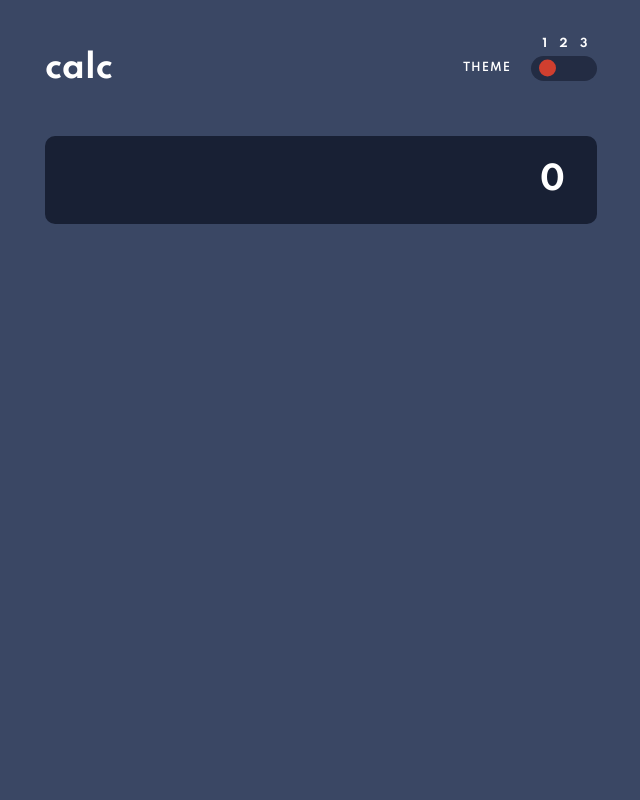
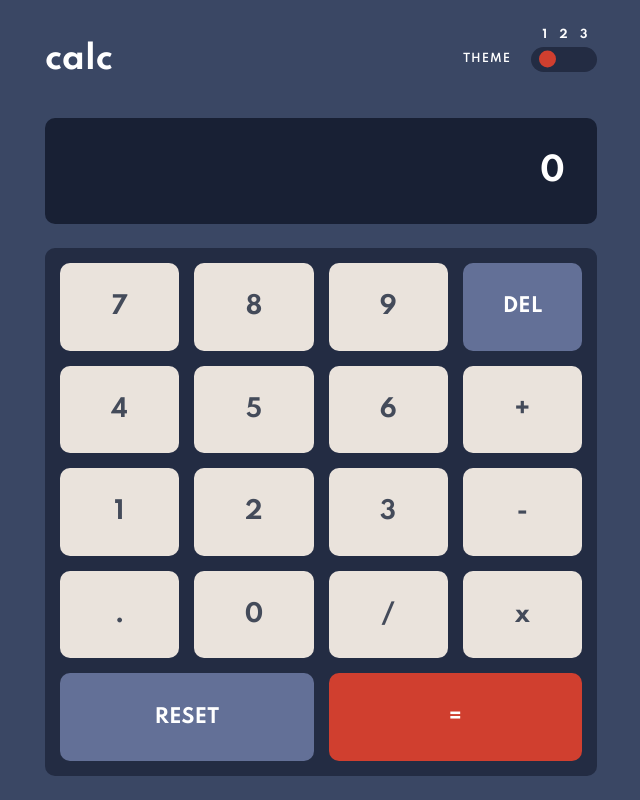
Before and after one commit to dawidmatyjasik/calculator, a React (Create React App) app: page / in a window 1280 px wide. Shown: the whole page, without its empty margins (319-959 px from the left). Built offline with nearby package versions, Linux system fonts and the light colour scheme.

Commit message:
complete theme switcher

```diff
--- a/src/App.js
+++ b/src/App.js
@@ -1,7 +1,7 @@
 import styled, { ThemeProvider } from "styled-components";
 import { GlobalStyle } from "./theme/globalStyles";
 import { dark, light, violet } from "./theme/theme";
-import Page from "./Page";
+import Page from "./Page/Page";
 import { useEffect, useState } from "react";
 
 function App() {
--- a/src/Page/Elements.js
+++ b/src/Page/Elements.js
@@ -7,7 +7,7 @@ export const Wrapper = styled.div`
   margin: 0 auto;
   display: grid;
   grid-template-columns: 1fr;
-  grid-template-rows: 12.5fr 12.5fr 75fr;
+  grid-template-rows: 10fr 15fr 75fr;
   gap: 1.5rem;
   padding: 1.5rem;
 `;
--- a/src/Page/index.js
+++ b/src/Page/Page.js
@@ -1,6 +1,7 @@
 import React from "react";
-import Header from "../components/Header";
-import Result from "../components/Result";
+import Header from "../components/Header/Header";
+import Keypad from "../components/Keypad/Keypad";
+import Result from "../components/Result/Result";
 import { Wrapper } from "./Elements";
 
 const Page = ({ counter, setCounter }) => {
@@ -8,6 +9,7 @@ const Page = ({ counter, setCounter }) => {
     <Wrapper>
       <Header counter={counter} setCounter={setCounter} />
       <Result />
+      <Keypad />
     </Wrapper>
   );
 };
--- /dev/null
+++ b/src/components/Keypad/Key.js
@@ -0,0 +1,21 @@
+import React from "react";
+import { KeyContainer, KeyName } from "./KeypadElements";
+
+const Key = ({ columnStart, columnEnd, rowStart, rowEnd, name, word, sum }) => {
+  return (
+    <KeyContainer
+      columnStart={columnStart}
+      columnEnd={columnEnd}
+      rowStart={rowStart}
+      rowEnd={rowEnd}
+      word={word}
+      sum={sum}
+    >
+      <KeyName word={word} sum={sum}>
+        {name}
+      </KeyName>
+    </KeyContainer>
+  );
+};
+
+export default Key;
--- /dev/null
+++ b/src/components/Keypad/Keypad.js
@@ -0,0 +1,44 @@
+import Key from "./Key";
+import { KeypadContainer } from "./KeypadElements";
+
+const Keypad = () => {
+  return (
+    <KeypadContainer>
+      <Key name={"7"}></Key>
+      <Key name={"8"}></Key>
+      <Key name={"9"}></Key>
+      <Key name={"DEL"} word></Key>
+      <Key name={"4"}></Key>
+      <Key name={"5"}></Key>
+      <Key name={"6"}></Key>
+      <Key name={"+"}></Key>
+      <Key name={"1"}></Key>
+      <Key name={"2"}></Key>
+      <Key name={"3"}></Key>
+      <Key name={"-"}></Key>
+      <Key name={"."}></Key>
+      <Key name={"0"}></Key>
+      <Key name={"/"}></Key>
+      <Key name={"x"}></Key>
+      <Key
+        secondary
+        name={"RESET"}
+        word
+        columnStart={1}
+        columnEnd={3}
+        rowStart={5}
+        rowEnd={6}
+      ></Key>
+      <Key
+        name={"="}
+        columnStart={3}
+        columnEnd={5}
+        rowStart={5}
+        rowEnd={6}
+        sum
+      ></Key>
+    </KeypadContainer>
+  );
+};
+
+export default Keypad;
--- /dev/null
+++ b/src/components/Keypad/KeypadElements.js
@@ -0,0 +1,39 @@
+import styled from "styled-components";
+
+export const KeypadContainer = styled.section`
+  height: 100%;
+  width: 100%;
+  background-color: ${({ theme }) => theme.background.keypad};
+  border-radius: 10px;
+  padding: 15px;
+  display: grid;
+  grid-template-columns: repeat(4, 1fr);
+  grid-template-rows: repeat(5, 1fr);
+  gap: 15px;
+`;
+export const KeyContainer = styled.button`
+  grid-column-start: ${(props) => props.columnStart};
+  grid-column-end: ${(props) => props.columnEnd};
+  grid-row-start: ${(props) => props.rowStart};
+  grid-row-end: ${(props) => props.rowEnd};
+  border-radius: 10px;
+  display: grid;
+  place-items: center;
+  background: ${({ theme, word, sum }) =>
+    (word === true && theme.keys.keyBackground) ||
+    (sum === true && theme.keys.toggleBackground) ||
+    theme.keys.delBackground};
+  border: none;
+`;
+export const KeyName = styled.h1`
+  font-size: ${({ word, sum }) =>
+    (sum && "1.2rem") || (word && "1.2rem") || "1.5rem"};
+  color: ${({ theme, word, sum }) =>
+    (word === true && theme.text.del) ||
+    (sum === true && theme.text.sum) ||
+    theme.text.content};
+`;
+
+export const KeyContainerWord = styled(KeyContainer)`
+  background: ${({ theme }) => theme.keys.keyBackground};
+`;
--- a/src/theme/theme.js
+++ b/src/theme/theme.js
@@ -14,8 +14,9 @@ export const dark = {
   },
   text: {
     keys: "hsl(360, 100%, 100%)",
+    content: "hsl(221, 14%, 31%)",
     del: "hsl(360, 100%, 100%)",
-    content: "hsl(360, 100%, 100%)",
+    sum: "hsl(360, 100%, 100%)",
   },
 };
 
@@ -35,8 +36,9 @@ export const light = {
   },
   text: {
     keys: "hsl(60, 10%, 19%)",
-    del: "hsl(0, 0, 100%)",
-    content: "hsl(0, 0, 100%)",
+    content: "hsl(60, 10%, 19%)",
+    del: "hsl(360, 100%, 100%)",
+    sum: "hsl(360, 100%, 100%)",
   },
 };
 
@@ -56,7 +58,8 @@ export const violet = {
   },
   text: {
     keys: "hsl(52, 100%, 62%)",
-    del: "hsl(198, 20%, 13%",
-    content: "hsl(0, 0, 100%)",
+    content: "hsl(52, 100%, 62%)",
+    del: "hsl(360, 100%, 100%)",
+    sum: "hsl(198, 20%, 13%)",
   },
 };
```
Also changed, not shown: src/components/Header/Header.js (renamed from src/components/Header/index.js), src/components/Result/Result.js (renamed from src/components/Result/index.js).
